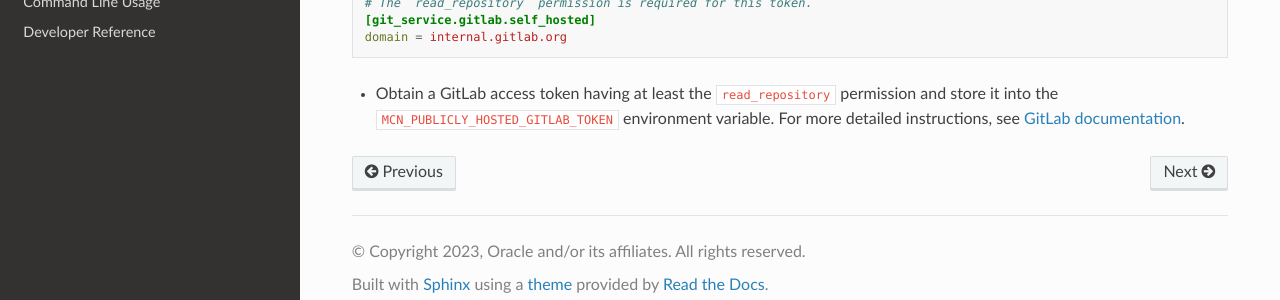
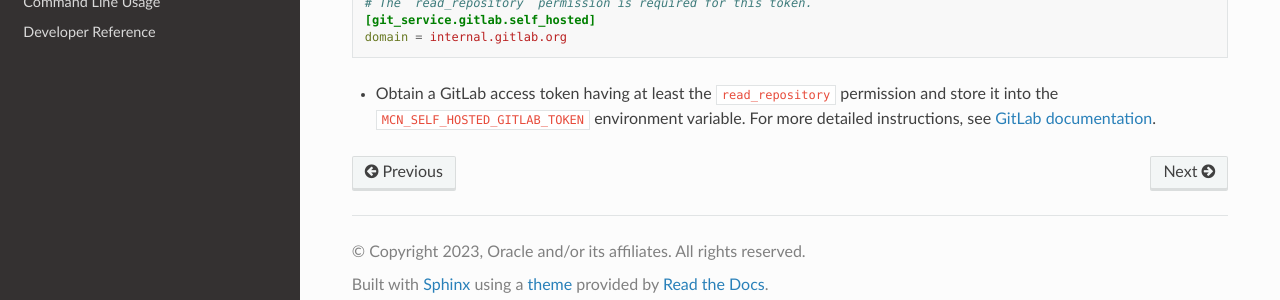
Before and after one commit to oracle/macaron, a Sphinx documentation site: the page built from docs/source/pages/using.rst, in a window 1280 px wide and 900 px high, scrolled down 5256 px. Shown: the part 579-879 px from the top of the window. Built offline with Sphinx 7.4.7 and the Read the Docs theme 2.0.0, drawn with Linux system fonts in a browser that asks for light colours.

Commit message:
chore: fix token name for self-hosted gitlab
Signed-off-by: Nathan Nguyen <nathan.nguyen@oracle.com>

```diff
--- a/docs/source/pages/using.rst
+++ b/docs/source/pages/using.rst
@@ -238,4 +238,4 @@ To analyze a repository on a self-hosted GitLab instance, you need to do the fol
     [git_service.gitlab.self_hosted]
     domain = internal.gitlab.org
 
-- Obtain a GitLab access token having at least the ``read_repository`` permission and store it into the ``MCN_PUBLICLY_HOSTED_GITLAB_TOKEN`` environment variable. For more detailed instructions, see `GitLab documentation <https://docs.gitlab.com/ee/user/profile/personal_access_tokens.html#create-a-personal-access-token>`_.
+- Obtain a GitLab access token having at least the ``read_repository`` permission and store it into the ``MCN_SELF_HOSTED_GITLAB_TOKEN`` environment variable. For more detailed instructions, see `GitLab documentation <https://docs.gitlab.com/ee/user/profile/personal_access_tokens.html#create-a-personal-access-token>`_.
```
